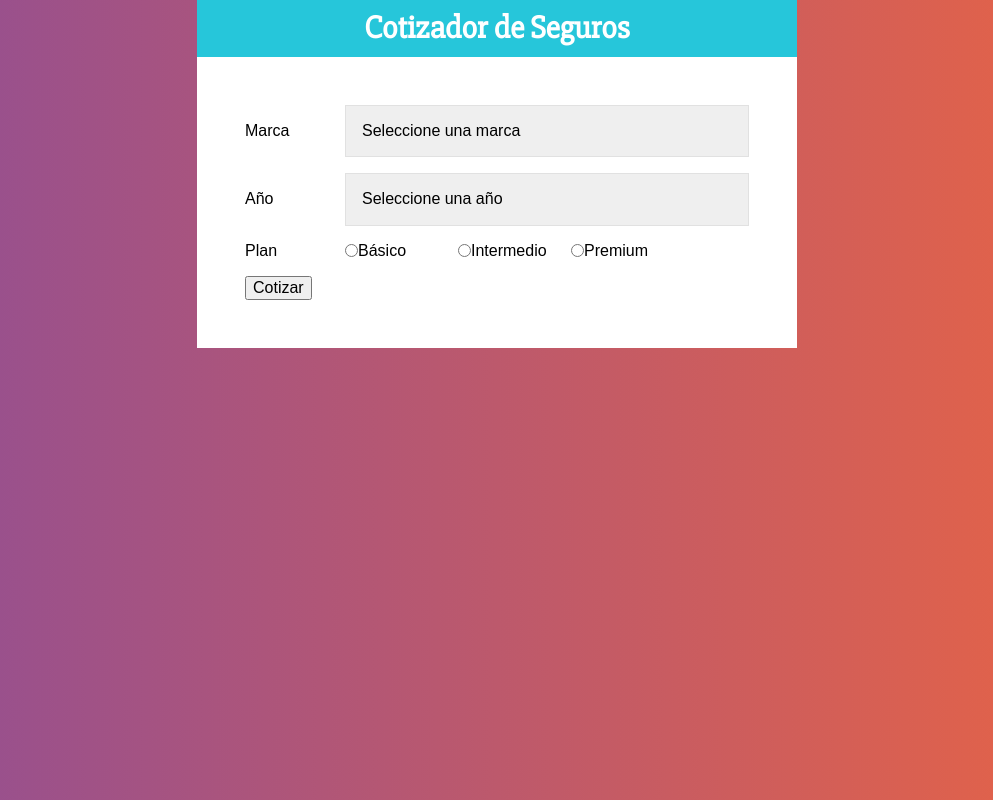
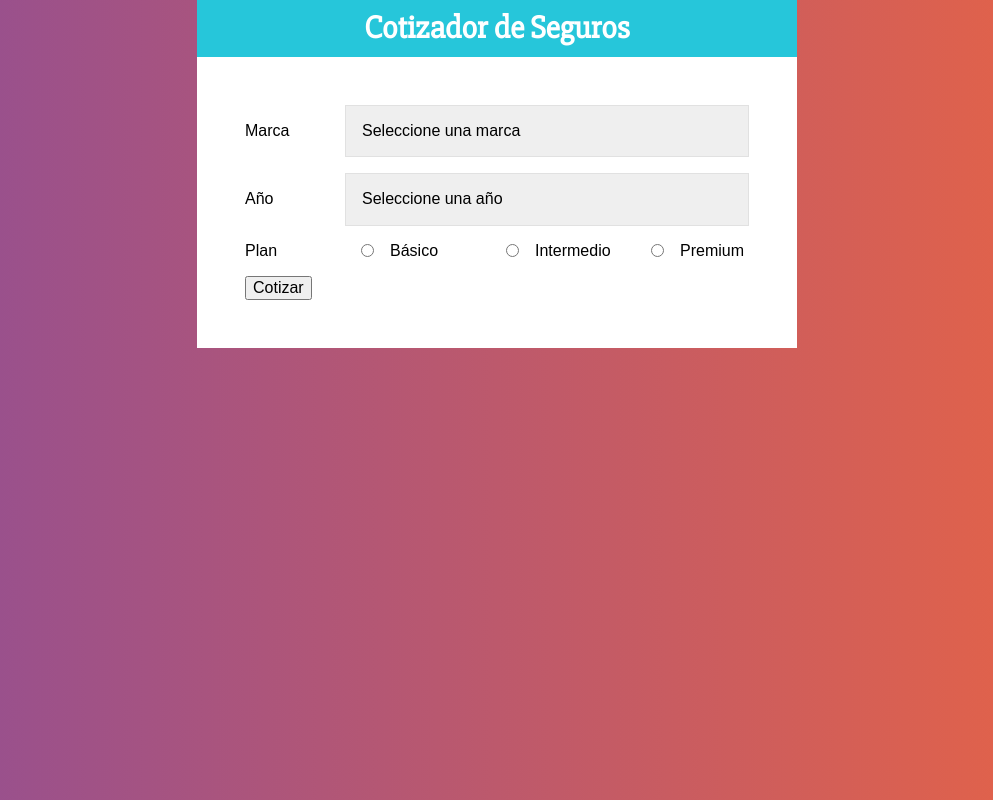
Before and after one commit to AlanGaia/Cotizador-React, a React (Create React App) app: page / in a window 1280 px wide. Shown: the whole page, without its empty margins (143-1136 px from the left). Built offline with nearby package versions, Linux system fonts and the light colour scheme.

Commit message:
InputRadio styled component

```diff
--- a/src/components/Formulario.jsx
+++ b/src/components/Formulario.jsx
@@ -19,6 +19,10 @@ const Select = styled.select`
   border: 1px solid #e1e1e1;
   cursor: pointer;
   -webkit-appearance: none;
+`;
+
+const InputRadio = styled.input`
+  margin: 0 1rem;
 `;
 
 const Formulario = () => {
@@ -58,13 +62,13 @@ const Formulario = () => {
       <Campo>
         <Label htmlFor="plan">Plan</Label>
         {/* Básico */}
-        <input type="radio" name="plan" value="basico" id="planBasico"/>
+        <InputRadio type="radio" name="plan" value="basico" id="planBasico"/>
         <Label htmlFor="planBasico">Básico</Label>
         {/* Intermedio */}
-        <input type="radio" name="plan" value="intermedio" id="planIntermedio"/>
+        <InputRadio type="radio" name="plan" value="intermedio" id="planIntermedio"/>
         <Label htmlFor="planIntermedio">Intermedio</Label>
         {/* Premium */}
-        <input type="radio" name="plan" value="premium" id="planPremium"/>
+        <InputRadio type="radio" name="plan" value="premium" id="planPremium"/>
         <Label htmlFor="planPremium">Premium</Label>
       </Campo>
 
```
